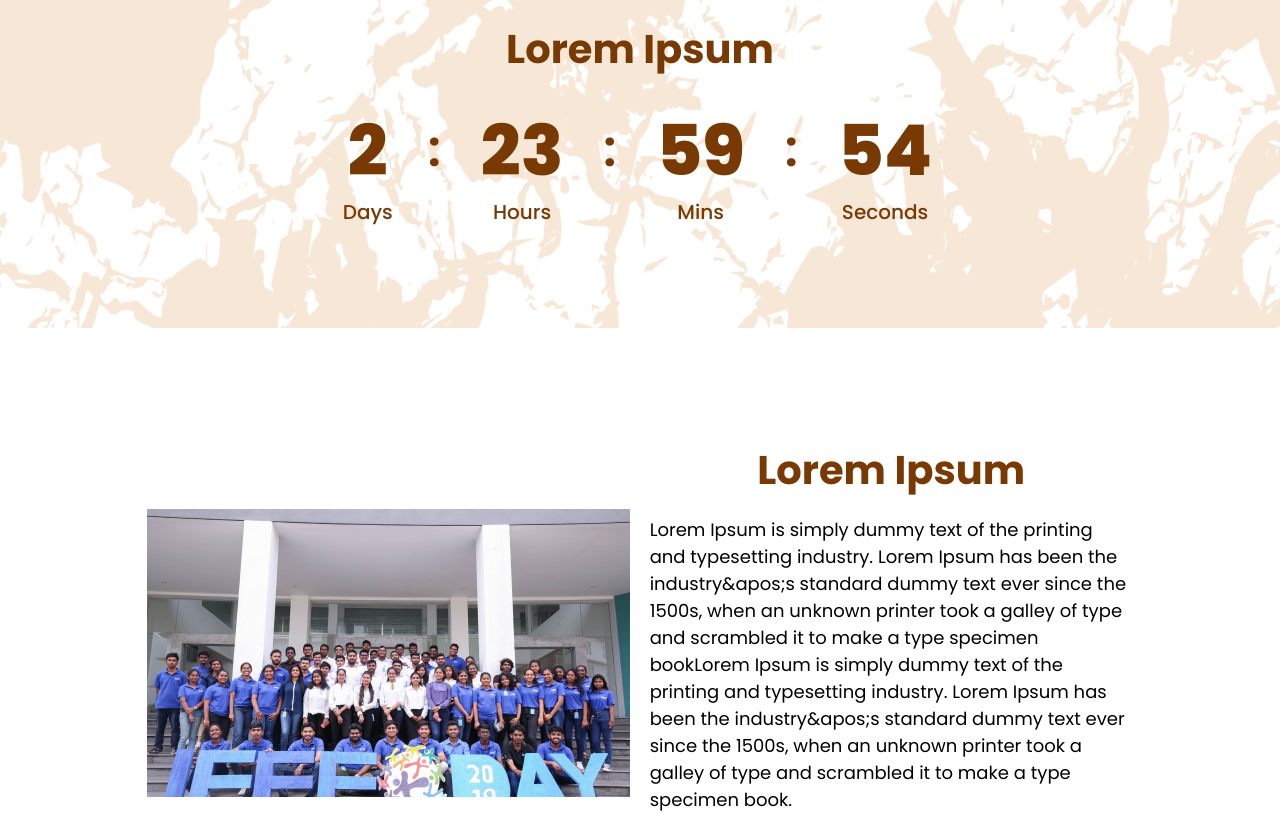
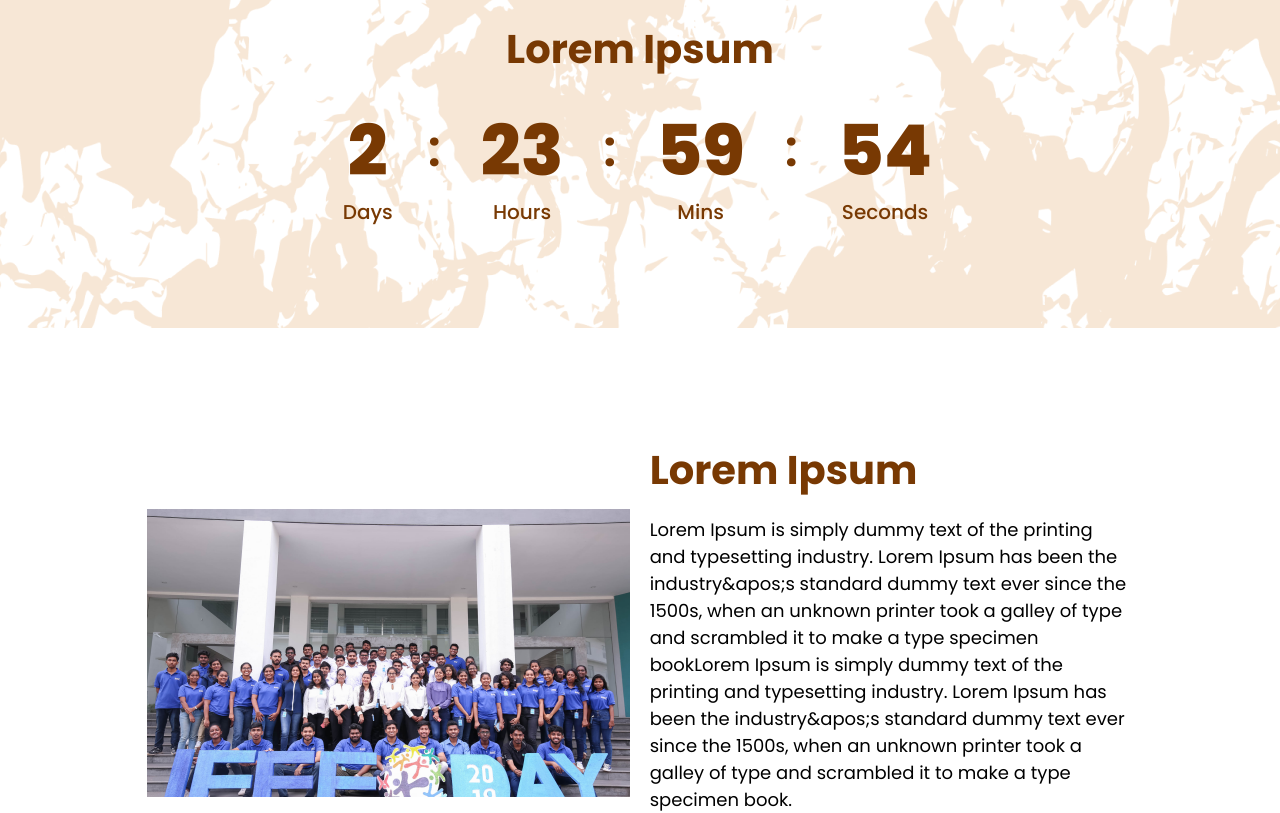
Before and after one commit to IEEE-Student-Branch-NSBM/IEEE-DAY-2022, a Next.js app: page / in a window 1280 px wide. Shown: the top 813 px of the page. Built offline with nearby package versions, Linux system fonts and the light colour scheme.

Commit message:
Fixed: gap issue in heading. Added style attribute to HeaderTitle component to override align statement.

```diff
--- a/src/components/About/AboutSection.jsx
+++ b/src/components/About/AboutSection.jsx
@@ -30,7 +30,7 @@ export const AboutSection = () => {
               loading = "lazy" />
           </div>
           <div className="w-[483px] inline-flex flex-col lg:block">
-            <HeaderTitle title={data?.title} key={data?.id} />
+            <HeaderTitle style="lg:!text-left" title={data?.title} key={data?.id} />
             <p className=" text-lg font-normal mx-20 xs:mx-12 sm:mx-0 mt-4 text-center lg:text-left 3xl:px-32">{data?.description}</p>
             <div className="inline-flex m-auto font-lg text-white bg-brown-10 mt-7">
               <HyperlinkButton key={data?.id} text="MORE DETAILS" link={data?.buttonLink} />
--- a/src/shared/Titles/HeaderTitle.jsx
+++ b/src/shared/Titles/HeaderTitle.jsx
@@ -1,8 +1,8 @@
 import React from "react";
 
-export const HeaderTitle = ({ title }) => {
+export const HeaderTitle = ({ title, style }) => {
   return (
-    <h1 className="text-brown-10 bg-clip-text text-center text-12xl font-bold leading-15 mt-4">
+    <h1 className={`text-brown-10 bg-clip-text text-center text-12xl font-bold leading-15 mt-4 ${style}`}>
       {title}
     </h1>
   );
```
